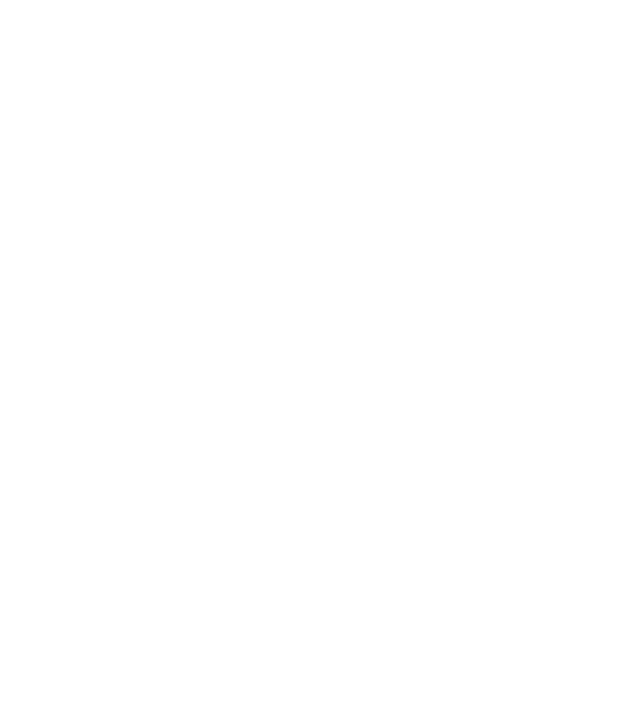
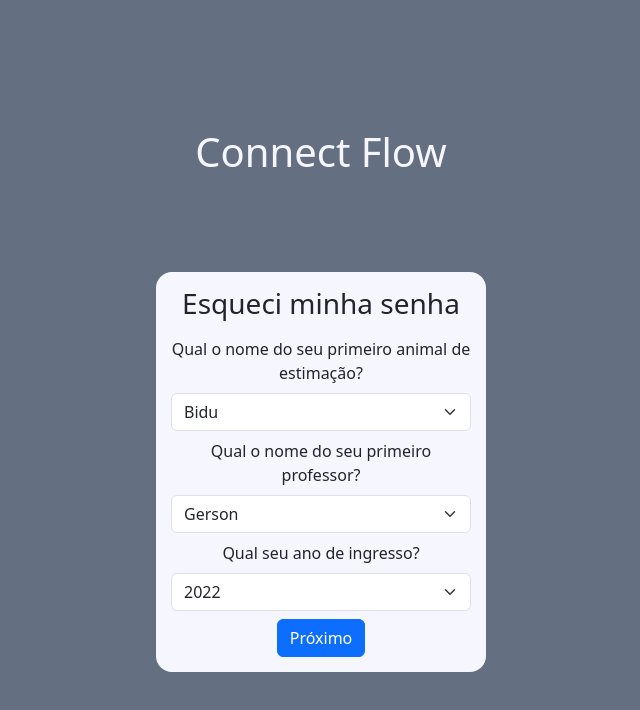
Before and after one commit to gbrmourapos/connect-flow, a React (Create React App) app: page /esqueciasenha in a window 1280 px wide. Shown: the top 710 px of the page, without its empty margins (319-959 px from the left). Built offline with nearby package versions, Linux system fonts and the light colour scheme.

Commit message:
tela esqueci minha senha

```diff
--- /dev/null
+++ b/src/pages/resetpass/resetpass.css
@@ -0,0 +1,46 @@
+.resetContainer{
+    display: flex;
+    -ms-flex-align: center;
+    align-items: center;
+    height: 100vh;
+    text-align: center;
+    background-color: #647082;
+}
+.form-select{
+    margin: 8px 0;
+}
+
+.resetContainer div{
+    width: 100%;
+    margin: auto;
+}
+
+.resetContainer div h1{
+    color: #F6F6FF;
+    margin-bottom: 6rem;
+}
+
+
+.form-signin{
+    width: 100%;
+    background-color: #F6F6FF;
+    max-width: 330px;
+    padding: 15px;
+    margin: auto;
+    border-radius: 16px;
+}
+
+.form-signin input{
+    margin: 8px 0;
+}
+
+
+.btn-block{
+    margin: 4px 0px;
+    width: 100%;
+}
+
+.btn-blue{
+    background-color: #309DDB !important;
+    color: #F6F6FF !important;
+}
--- a/src/pages/resetpass/resetpass.jsx
+++ b/src/pages/resetpass/resetpass.jsx
@@ -1,5 +1,61 @@
+import React, {useState} from "react";
+import './resetpass.css'
+
 function Resetpass(){
+    const [animal, setAnimal] = useState('')
+    const [professor, setProfessor] = useState('')
+    const [ano, setAno] = useState('')
+    const [tela, setTela] = useState(0)
 
+    const resetHandle = (event) => {
+
+        event.preventDefault()
+
+        if (animal === "Luna" && professor === "Gerson" && ano === "2024") {
+            setTela(1);
+        }
+    }
+
+    if (tela === 1) {
+        return (
+            <h1></h1>
+        )
+    }
+
+    return (
+        <div className="resetContainer">
+            <div>
+                <h1 className="font-weight-normal">Connect Flow</h1>
+                <form className="form-signin" method="post">
+                    <h3 className="h3 mb-3 font-weight-normal">Esqueci minha senha</h3>
+                    <label htmlFor="animal">Qual o nome do seu primeiro animal de estimação?</label>
+                    <select id="animal" class="form-select" aria-label="primeiro animal">
+                          <option value="1">Bidu</option>
+                          <option value="2">Luna</option>
+                          <option value="3">Thor</option>
+                     </select>
+                     <label htmlFor="professor">Qual o nome do seu primeiro professor?</label>
+                     <select id="professor" class="form-select" aria-label="primeiro professor">
+                          <option value="1">Gerson</option>
+                          <option value="2">Rafael</option>
+                          <option value="3">Danilo</option>
+                          <option value="3">Anderson</option>
+                     </select>
+                     <label htmlFor="cidade">Qual seu ano de ingresso?</label>
+                     <select id="cidade" class="form-select" aria-label="cidade">
+
+                          <option value="1">2022</option>
+                          <option value="2">2023</option>
+                          <option value="3">2024</option>
+                     </select>
+                    <button class="btn btn-primary" type="submit">Próximo</button>
+
+                </form>
+            </div>
+        </div>
+
+    )
 }
 
+
 export default Resetpass
```
